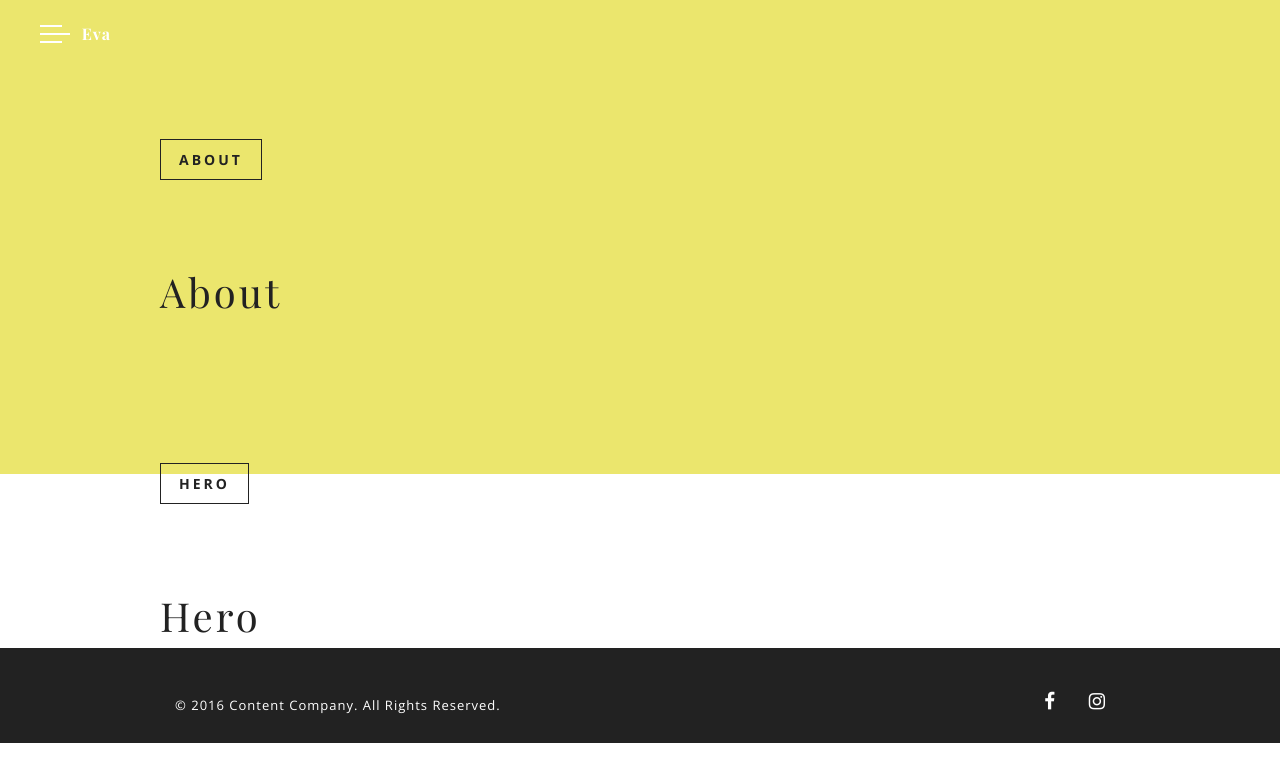
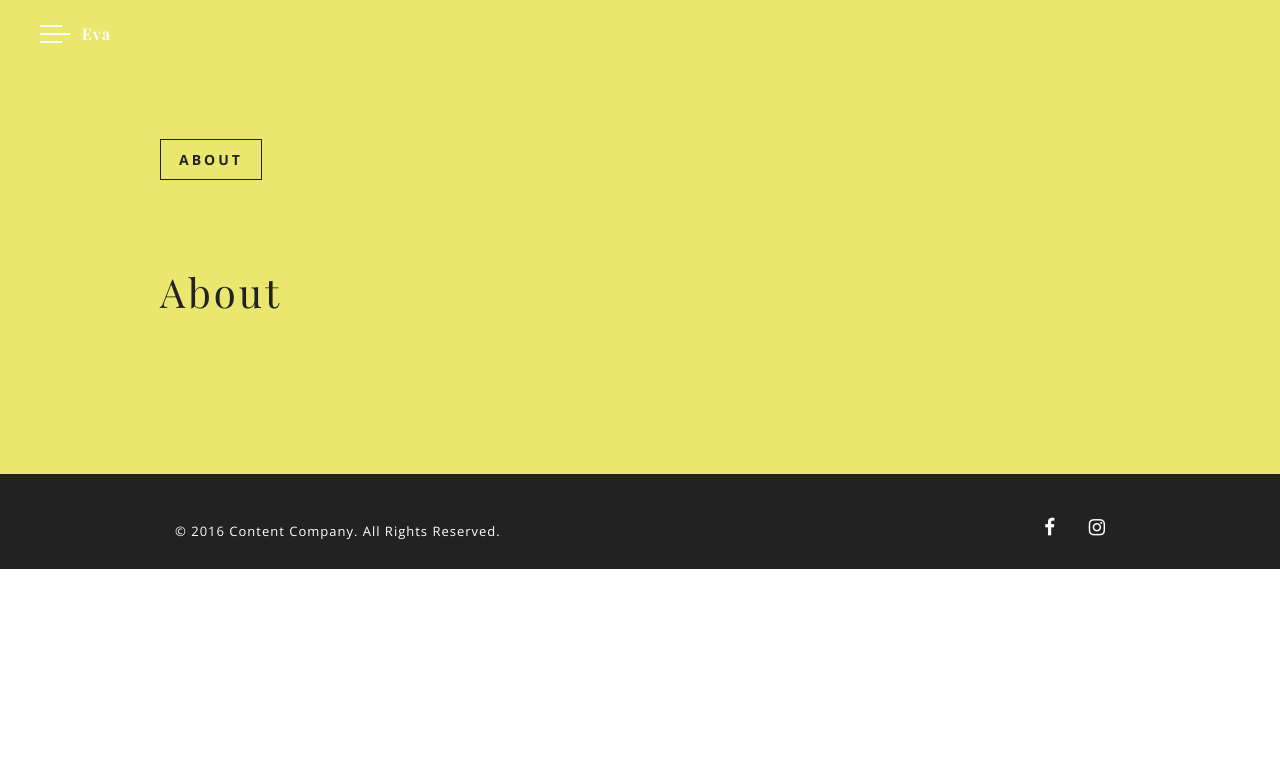
Before and after one commit to bdgeyter/evadegeyter, a Jekyll site: the page built from index.markdown, in a window 1280 px wide. Shown: the top 782 px of the page. Built offline with Jekyll 4.4.1, drawn with Linux system fonts in a browser that asks for light colours; some web fonts are replaced.

Commit message:
Updated Index

```diff
--- a/index.markdown
+++ b/index.markdown
@@ -1,8 +1,8 @@
 ---
 title: Home
 date: 2016-09-20 07:43:00 Z
-layout: default.sections
 sections:
 - about
-- hero
+- About
+layout: default.sections
 ---
```
